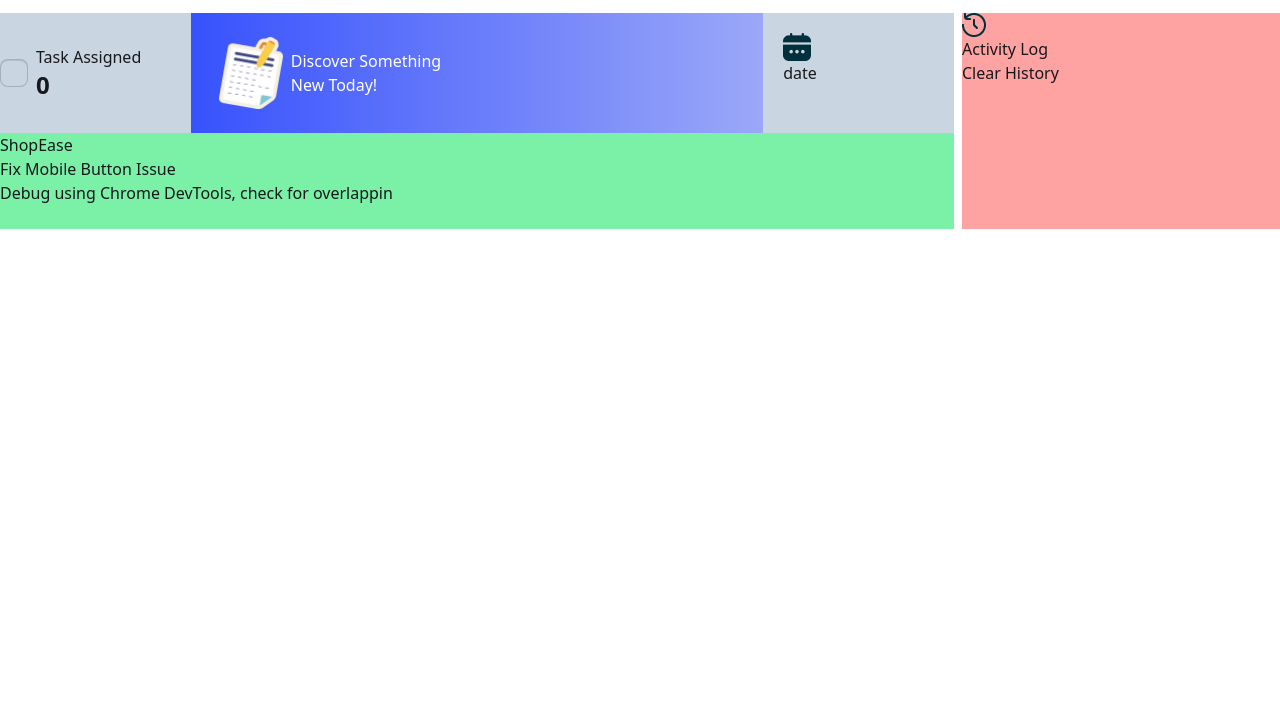
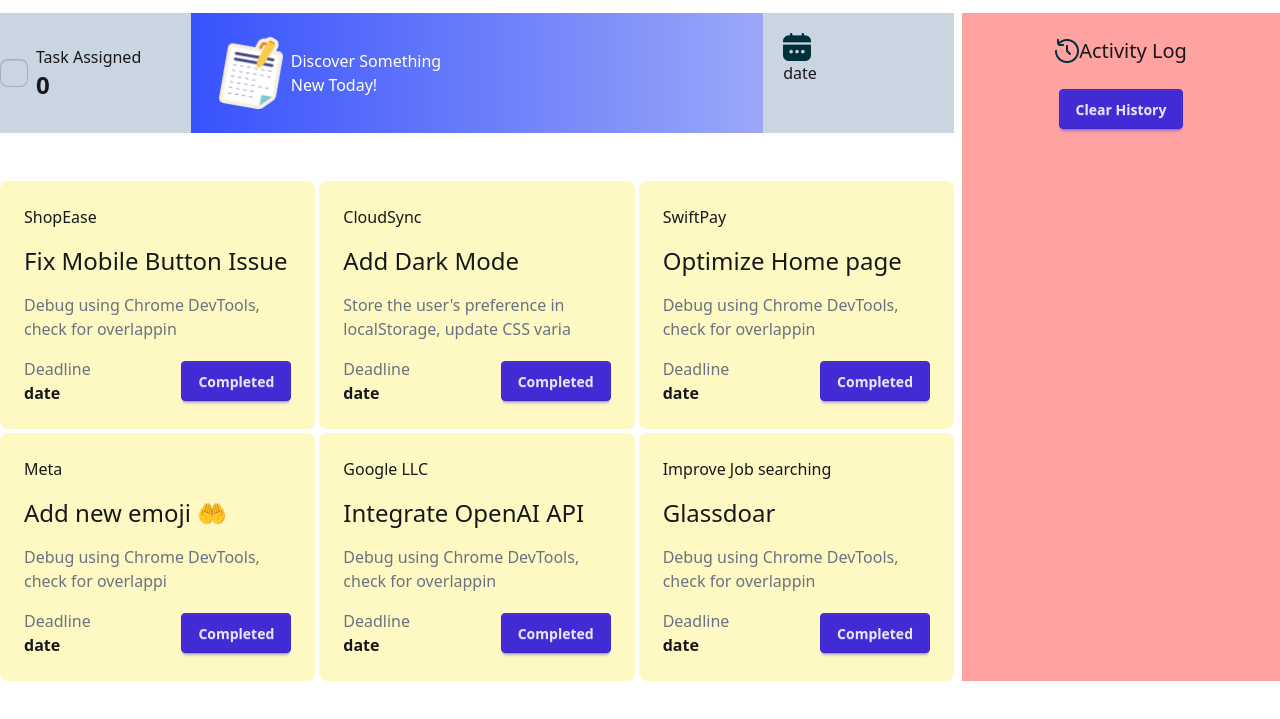
Before and after one commit to AkashAlways24/m5Assignment, a plain HTML site: page index.html in a window 1280 px wide. Shown: the part 59-778 px from the top of the page. Drawn offline with nearby package versions, Linux system fonts and the light colour scheme.

Commit message:
html er kaj ses ekhun java suro hobe

```diff
--- a/index.html
+++ b/index.html
@@ -36,7 +36,7 @@
     <!-- main section start ******************** -->
 
     <main class="flex gap-2">
-      <div class="main-cards bg-green-300 w-3/4">
+      <div class="main-cards  w-3/4">
         <div class="mainCard flex justify-between">
           <div class="TaskBTN bg-slate-300 flex items-center w-1/5">
             <input
@@ -64,30 +64,114 @@
           </div>
         </div>
 
+        <div class="cardItmes mt-12 grid grid-cols-3 gap-1">
 
-        <div class="cardItmes">
-          <div class="cardItme">
-            <p>ShopEase</p>
-            <h3>Fix Mobile Button Issue </h3>
-            <p>Debug using Chrome DevTools, check for overlappin</p>
-            <div class="dateANDBTN">
+          <div class="cardItme rounded-lg bg-yellow-100 p-6">
+            <p class="">ShopEase</p>
+            <h3 class="text-2xl mt-4">Fix Mobile Button Issue</h3>
+            <p class="mt-4 text-base text-gray-500">
+              Debug using Chrome DevTools, check for overlappin
+            </p>
+            <div class="dateANDBTN mt-4 flex justify-between items-center">
               <div class="date">
-
+                <p class="text-base text-gray-500">Deadline</p>
+                <p class="font-bold">date</p>
               </div>
-              <button class="cardBTN"></button>
+              <button class="cardBTN btn btn-primary">Completed</button>
             </div>
           </div>
+
+          <div class="cardItme rounded-lg bg-yellow-100 p-6">
+            <p class="">CloudSync</p>
+            <h3 class="text-2xl mt-4">Add Dark Mode</h3>
+            <p class="mt-4 text-base text-gray-500">
+              Store the user's preference in localStorage, update CSS varia
+            </p>
+            <div class="dateANDBTN mt-4 flex justify-between items-center">
+              <div class="date">
+                <p class="text-base text-gray-500">Deadline</p>
+                <p class="font-bold">date</p>
+              </div>
+              <button class="cardBTN btn btn-primary">Completed</button>
+            </div>
+          </div>
+
+          <div class="cardItme rounded-lg bg-yellow-100 p-6">
+            <p class="">SwiftPay</p>
+            <h3 class="text-2xl mt-4">Optimize  Home page </h3>
+            <p class="mt-4 text-base text-gray-500">
+              Debug using Chrome DevTools, check for overlappin
+            </p>
+            <div class="dateANDBTN mt-4 flex justify-between items-center">
+              <div class="date">
+                <p class="text-base text-gray-500">Deadline</p>
+                <p class="font-bold">date</p>
+              </div>
+              <button class="cardBTN btn btn-primary">Completed</button>
+            </div>
+          </div>
+
+          <div class="cardItme rounded-lg bg-yellow-100 p-6">
+            <p class="">Meta</p>
+            <h3 class="text-2xl mt-4">Add new emoji 🤲</h3>
+            <p class="mt-4 text-base text-gray-500">
+              Debug using Chrome DevTools, check for overlappi
+            </p>
+            <div class="dateANDBTN mt-4 flex justify-between items-center">
+              <div class="date">
+                <p class="text-base text-gray-500">Deadline</p>
+                <p class="font-bold">date</p>
+              </div>
+              <button class="cardBTN btn btn-primary">Completed</button>
+            </div>
+          </div>
+
+          <div class="cardItme rounded-lg bg-yellow-100 p-6">
+            <p class="">Google LLC</p>
+            <h3 class="text-2xl mt-4">Integrate OpenAI API </h3>
+            <p class="mt-4 text-base text-gray-500">
+              Debug using Chrome DevTools, check for overlappin
+            </p>
+            <div class="dateANDBTN mt-4 flex justify-between items-center">
+              <div class="date">
+                <p class="text-base text-gray-500">Deadline</p>
+                <p class="font-bold">date</p>
+              </div>
+              <button class="cardBTN btn btn-primary">Completed</button>
+            </div>
+          </div>
+
+          <div class="cardItme rounded-lg bg-yellow-100 p-6">
+            <p class="">Improve Job searching </p>
+            <h3 class="text-2xl mt-4">Glassdoar</h3>
+            <p class="mt-4 text-base text-gray-500">
+              Debug using Chrome DevTools, check for overlappin
+            </p>
+            <div class="dateANDBTN mt-4 flex justify-between items-center">
+              <div class="date">
+                <p class="text-base text-gray-500">Deadline</p>
+                <p class="font-bold">date</p>
+              </div>
+              <button class="cardBTN btn btn-primary">Completed</button>
+            </div>
+          </div>
+
+
         </div>
       </div>
 
-      <div class="ActivityLog bg-red-300 w-1/4">
-        <div class="logAreaHeding">
+      <div class="ActivityLog text-center bg-red-300 w-1/4">
+        <div class="logAreaHeding flex justify-center items-center mt-6">
           <img src="./assets/activity.png" alt="" />
-          <h2 class="Activity">Activity Log</h2>
+          <h2 class="Activity text-xl">Activity Log</h2>
         </div>
-        <button>Clear History</button>
+        <button class=" btn btn-primary mt-6">Clear History</button>
         <div class="logsHistory"></div>
       </div>
+
+
     </main>
+
+
   </body>
 </html>
```
